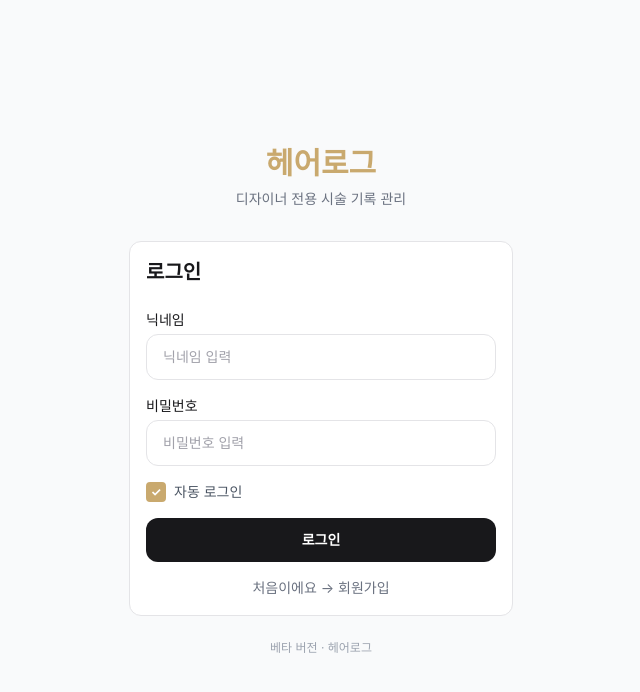
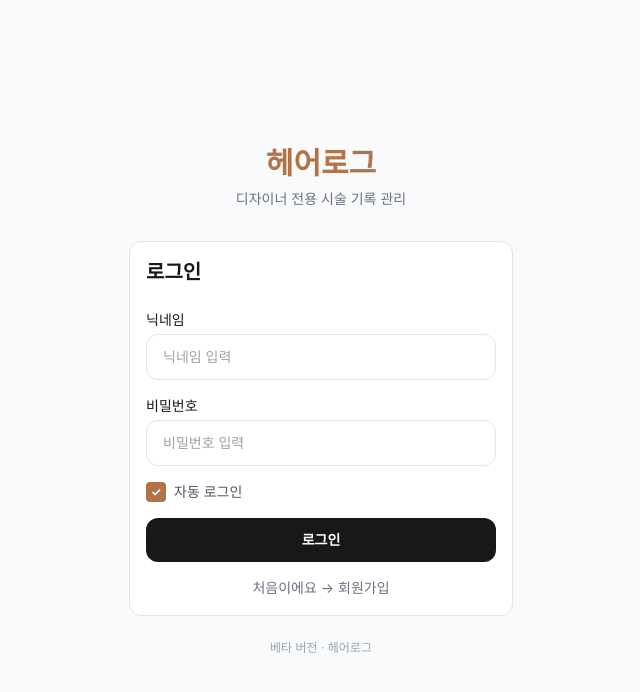
Before and after one commit to hairlog/hairlog-beta, a Next.js app: page / in a window 1280 px wide. Shown: the top 692 px of the page, without its empty margins (319-959 px from the left). Built offline with nearby package versions, Linux system fonts and the light colour scheme.

Commit message:
Update tailwind.config.js

```diff
--- a/tailwind.config.js
+++ b/tailwind.config.js
@@ -7,8 +7,9 @@ module.exports = {
   theme: {
     extend: {
       colors: {
-        primary: '#2D2D2D',
-        accent: '#C9A96E',
+        primary: '#18181B',
+        accent: '#B37346',
+        brand: '#B37346',
       },
     },
   },
```
